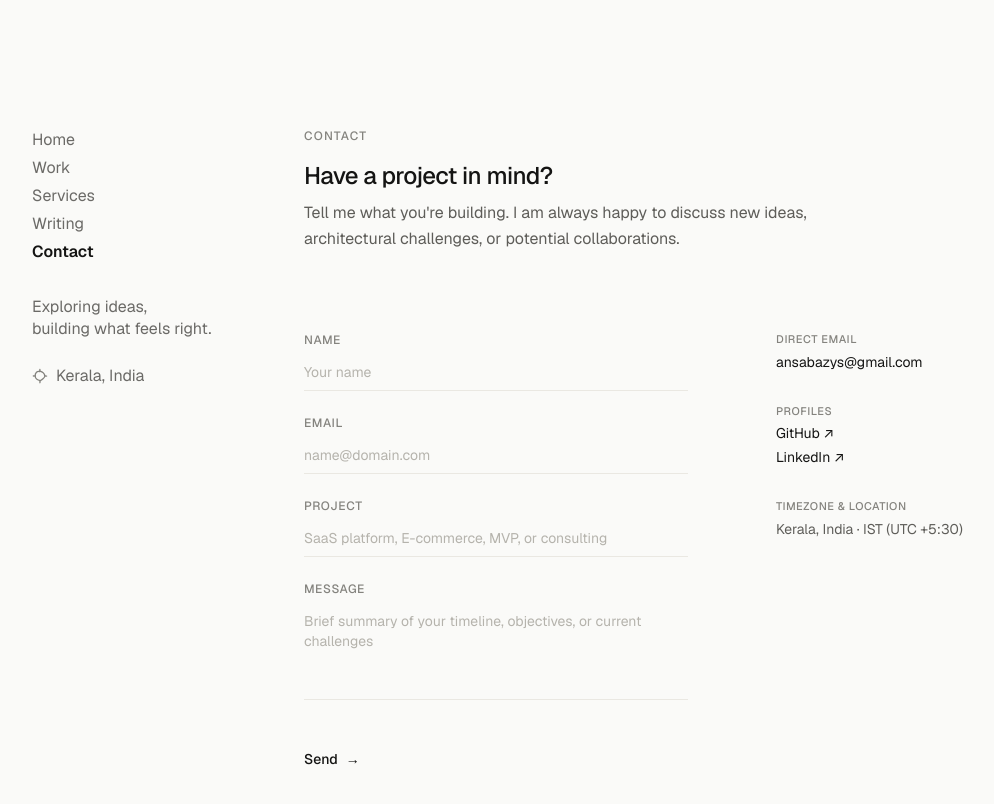
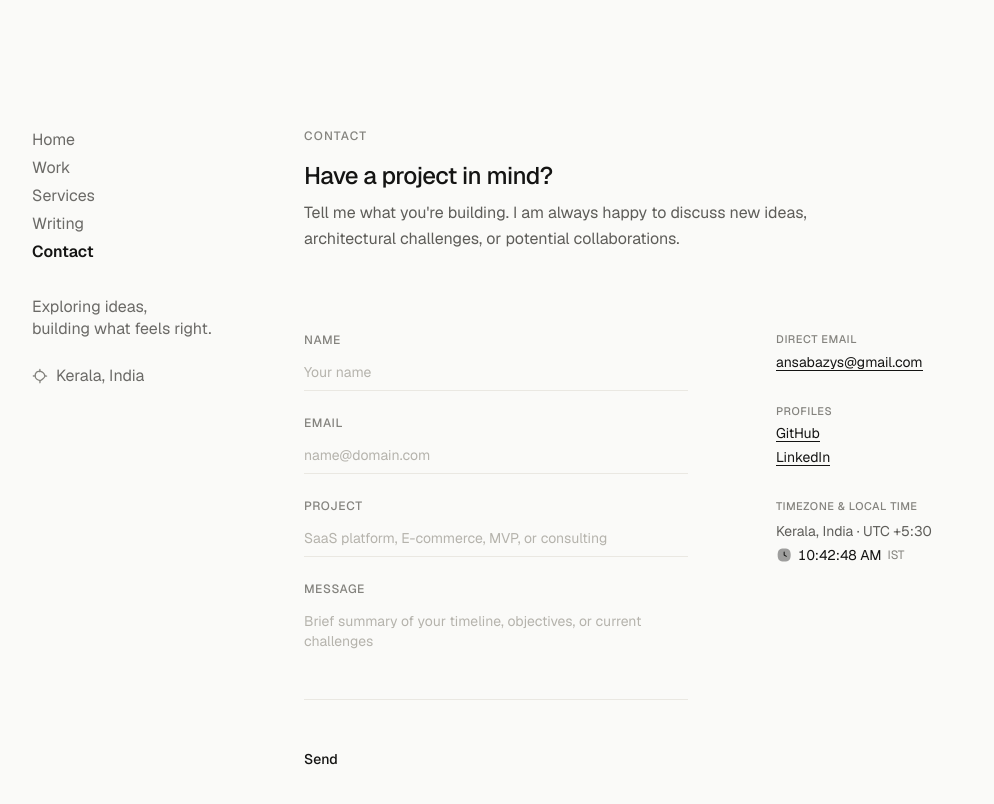
Before and after one commit to ansabazys/portfolio, a Next.js app: page /contact in a window 1280 px wide. Shown: the top 804 px of the page, without its empty margins (128-1122 px from the left). Built offline with nearby package versions, Linux system fonts and the light colour scheme.

Commit message:
feat: add animated underline hover sweep, KeralaTime component, and refine UI links

```diff
--- a/app/about/page.tsx
+++ b/app/about/page.tsx
@@ -207,10 +207,9 @@ export default function AboutPage() {
                 <div className="mt-4">
                   <Link
                     href="/contact"
-                    className="inline-flex items-center gap-1.5 text-xs font-medium text-[#141413] hover:opacity-70 transition-opacity"
+                    className="inline-flex items-center text-xs font-medium text-[#141413] hover:opacity-70 transition-opacity"
                   >
                     <span>Get in touch</span>
-                    <span>→</span>
                   </Link>
                 </div>
               </div>
--- a/app/contact/page.tsx
+++ b/app/contact/page.tsx
@@ -1,6 +1,7 @@
 import React from "react";
 import { Container } from "@/components/ui/Container";
 import { ContactForm } from "@/components/contact/ContactForm";
+import { KeralaTime } from "@/components/contact/KeralaTime";
 import { siteConfig, constructMetadata } from "@/lib/seo";
 
 export const metadata = constructMetadata({
@@ -42,7 +43,7 @@ export default function ContactPage() {
               </span>
               <a
                 href={`mailto:${siteConfig.email}`}
-                className="text-[#141413] hover:underline"
+                className="animated-underline text-[#141413]"
               >
                 {siteConfig.email}
               </a>
@@ -58,9 +59,9 @@ export default function ContactPage() {
                     href={siteConfig.github}
                     target="_blank"
                     rel="noopener noreferrer"
-                    className="text-[#141413] hover:underline"
+                    className="animated-underline text-[#141413]"
                   >
-                    GitHub ↗
+                    GitHub
                   </a>
                 </div>
                 <div>
@@ -68,21 +69,19 @@ export default function ContactPage() {
                     href={siteConfig.linkedin}
                     target="_blank"
                     rel="noopener noreferrer"
-                    className="text-[#141413] hover:underline"
+                    className="animated-underline text-[#141413]"
                   >
-                    LinkedIn ↗
+                    LinkedIn
                   </a>
                 </div>
               </div>
             </div>
 
             <div>
-              <span className="block text-[11px] uppercase tracking-wider text-[#84837E] font-medium mb-1">
-                Timezone & Location
+              <span className="block text-[11px] uppercase tracking-wider text-[#84837E] font-medium mb-1.5">
+                Timezone & Local Time
               </span>
-              <p className="text-[#5E5D59]">
-                Kerala, India · IST (UTC +5:30)
-              </p>
+              <KeralaTime />
             </div>
           </div>
         </div>
--- a/app/globals.css
+++ b/app/globals.css
@@ -46,9 +46,22 @@ body {
   color: #FAFAF8;
 }
 
-:focus-visible {
+:focus-visible:not(input):not(textarea) {
   outline: 1.5px solid #141413;
   outline-offset: 3px;
+}
+
+input,
+textarea {
+  outline: none;
+}
+
+input:focus,
+input:focus-visible,
+textarea:focus,
+textarea:focus-visible {
+  outline: none !important;
+  box-shadow: none !important;
 }
 
 /* Subtle editorial scrollbar */
@@ -64,3 +77,55 @@ body {
 ::-webkit-scrollbar-thumb:hover {
   background: #D5D3CC;
 }
+
+/* Animated Underline with Left-to-Right Blue Sweep */
+.animated-underline {
+  position: relative;
+  display: inline-block;
+  vertical-align: baseline;
+  line-height: 1;
+  text-decoration: none;
+  background-image: linear-gradient(to right, #2563eb 50%, currentColor 50%);
+  background-size: 200% 100%;
+  background-position: 100% 0;
+  -webkit-background-clip: text;
+  background-clip: text;
+  -webkit-text-fill-color: transparent;
+  transition: background-position 0.35s cubic-bezier(0.4, 0, 0.2, 1);
+  cursor: pointer;
+}
+
+.animated-underline::before {
+  content: "";
+  position: absolute;
+  left: 0;
+  bottom: -2px;
+  width: 100%;
+  height: 1px;
+  background-color: currentColor;
+  pointer-events: none;
+}
+
+.animated-underline::after {
+  content: "";
+  position: absolute;
+  left: 0;
+  bottom: -2px;
+  width: 100%;
+  height: 1px;
+  background-color: #2563eb;
+  transform: scaleX(0);
+  transform-origin: left;
+  transition: transform 0.35s cubic-bezier(0.4, 0, 0.2, 1);
+  pointer-events: none;
+}
+
+.animated-underline:hover,
+.animated-underline:focus-visible {
+  background-position: 0 0;
+}
+
+.animated-underline:hover::after,
+.animated-underline:focus-visible::after {
+  transform: scaleX(1);
+}
--- a/app/writing/[slug]/page.tsx
+++ b/app/writing/[slug]/page.tsx
@@ -52,7 +52,6 @@ export default async function ArticleDetailPage({
             href="/writing"
             className="inline-flex items-center gap-2 text-xs text-[#84837E] hover:text-[#141413] transition-colors"
           >
-            <span>←</span>
             <span>Back to Writing</span>
           </Link>
         </div>
@@ -116,7 +115,6 @@ export default async function ArticleDetailPage({
             href="/writing"
             className="inline-flex items-center gap-2 text-xs text-[#84837E] hover:text-[#141413] transition-colors"
           >
-            <span>←</span>
             <span>All Articles</span>
           </Link>
         </div>
--- a/app/writing/page.tsx
+++ b/app/writing/page.tsx
@@ -47,9 +47,8 @@ export default function WritingPage() {
                   {article.description}
                 </p>
 
-                <div className="mt-4 inline-flex items-center gap-1 text-xs font-medium text-[#141413] opacity-0 transition-opacity duration-200 group-hover:opacity-100">
+                <div className="mt-4 inline-flex items-center text-xs font-medium text-[#141413] opacity-0 transition-opacity duration-200 group-hover:opacity-100">
                   <span>Read article</span>
-                  <span>→</span>
                 </div>
               </Link>
             </article>
--- a/components/contact/ContactForm.tsx
+++ b/components/contact/ContactForm.tsx
@@ -33,7 +33,7 @@ export function ContactForm() {
         <button
           type="button"
           onClick={() => setStatus("idle")}
-          className="mt-4 text-xs underline text-[#84837E] hover:text-[#141413] transition-colors"
+          className="animated-underline mt-4 text-xs text-[#84837E]"
         >
           Send another message
         </button>
@@ -44,10 +44,10 @@ export function ContactForm() {
   return (
     <form onSubmit={handleSubmit} className="space-y-6">
       {/* Name */}
-      <div className="space-y-1.5">
+      <div className="space-y-1.5 group">
         <label
           htmlFor="name"
-          className="block text-xs uppercase tracking-wider text-[#84837E] font-medium"
+          className="block text-xs uppercase tracking-wider text-[#84837E] group-focus-within:text-blue-600 font-medium transition-colors"
         >
           Name
         </label>
@@ -58,15 +58,15 @@ export function ContactForm() {
           value={formData.name}
           onChange={(e) => setFormData({ ...formData, name: e.target.value })}
           placeholder="Your name"
-          className="w-full bg-transparent border-b border-[#EAE8E2] py-2 text-sm text-[#141413] placeholder-[#B5B3AC] focus:border-[#141413] focus:outline-none transition-colors rounded-none"
+          className="w-full bg-transparent border-b border-[#EAE8E2] py-2 text-sm text-[#141413] placeholder-[#B5B3AC] focus:border-blue-600 outline-none focus:outline-none focus-visible:outline-none transition-colors rounded-none"
         />
       </div>
 
       {/* Email */}
-      <div className="space-y-1.5">
+      <div className="space-y-1.5 group">
         <label
           htmlFor="email"
-          className="block text-xs uppercase tracking-wider text-[#84837E] font-medium"
+          className="block text-xs uppercase tracking-wider text-[#84837E] group-focus-within:text-blue-600 font-medium transition-colors"
         >
           Email
         </label>
@@ -77,15 +77,15 @@ export function ContactForm() {
           value={formData.email}
           onChange={(e) => setFormData({ ...formData, email: e.target.value })}
           placeholder="name@domain.com"
-          className="w-full bg-transparent border-b border-[#EAE8E2] py-2 text-sm text-[#141413] placeholder-[#B5B3AC] focus:border-[#141413] focus:outline-none transition-colors rounded-none"
+          className="w-full bg-transparent border-b border-[#EAE8E2] py-2 text-sm text-[#141413] placeholder-[#B5B3AC] focus:border-blue-600 outline-none focus:outline-none focus-visible:outline-none transition-colors rounded-none"
         />
       </div>
 
       {/* Project Type */}
-      <div className="space-y-1.5">
+      <div className="space-y-1.5 group">
         <label
           htmlFor="project"
-          className="block text-xs uppercase tracking-wider text-[#84837E] font-medium"
+          className="block text-xs uppercase tracking-wider text-[#84837E] group-focus-within:text-blue-600 font-medium transition-colors"
         >
           Project
         </label>
@@ -95,15 +95,15 @@ export function ContactForm() {
           value={formData.project}
           onChange={(e) => setFormData({ ...formData, project: e.target.value })}
           placeholder="SaaS platform, E-commerce, MVP, or consulting"
-          className="w-full bg-transparent border-b border-[#EAE8E2] py-2 text-sm text-[#141413] placeholder-[#B5B3AC] focus:border-[#141413] focus:outline-none transition-colors rounded-none"
+          className="w-full bg-transparent border-b border-[#EAE8E2] py-2 text-sm text-[#141413] placeholder-[#B5B3AC] focus:border-blue-600 outline-none focus:outline-none focus-visible:outline-none transition-colors rounded-none"
         />
       </div>
 
       {/* Message */}
-      <div className="space-y-1.5">
+      <div className="space-y-1.5 group">
         <label
           htmlFor="message"
-          className="block text-xs uppercase tracking-wider text-[#84837E] font-medium"
+          className="block text-xs uppercase tracking-wider text-[#84837E] group-focus-within:text-blue-600 font-medium transition-colors"
         >
           Message
         </label>
@@ -114,7 +114,7 @@ export function ContactForm() {
           value={formData.message}
           onChange={(e) => setFormData({ ...formData, message: e.target.value })}
           placeholder="Brief summary of your timeline, objectives, or current challenges"
-          className="w-full bg-transparent border-b border-[#EAE8E2] py-2 text-sm text-[#141413] placeholder-[#B5B3AC] focus:border-[#141413] focus:outline-none transition-colors rounded-none resize-none"
+          className="w-full bg-transparent border-b border-[#EAE8E2] py-2 text-sm text-[#141413] placeholder-[#B5B3AC] focus:border-blue-600 outline-none focus:outline-none focus-visible:outline-none transition-colors rounded-none resize-none"
         />
       </div>
 
@@ -126,9 +126,6 @@ export function ContactForm() {
           className="group inline-flex items-center gap-2 text-sm font-medium text-[#141413] hover:opacity-70 disabled:opacity-50 transition-opacity"
         >
           <span>{status === "submitting" ? "Sending..." : "Send"}</span>
-          <span className="inline-block transition-transform duration-200 group-hover:translate-x-0.5">
-            →
-          </span>
         </button>
       </div>
     </form>
--- /dev/null
+++ b/components/contact/KeralaTime.tsx
@@ -0,0 +1,58 @@
+"use client";
+
+import { useEffect, useState } from "react";
+
+export function KeralaTime() {
+  const [time, setTime] = useState<string>("");
+
+  useEffect(() => {
+    const updateTime = () => {
+      const now = new Date();
+      const formatted = new Intl.DateTimeFormat("en-US", {
+        timeZone: "Asia/Kolkata",
+        hour: "numeric",
+        minute: "2-digit",
+        second: "2-digit",
+        hour12: true,
+      }).format(now);
+      setTime(formatted);
+    };
+
+    updateTime();
+    const interval = setInterval(updateTime, 1000);
+    return () => clearInterval(interval);
+  }, []);
+
+  return (
+    <div className="space-y-1">
+      <p className="text-[#5E5D59]">
+        Kerala, India · UTC +5:30
+      </p>
+      <div className="flex items-center gap-1.5 text-sm text-[#141413] tabular-nums">
+        <svg
+          width="16"
+          height="16"
+          viewBox="0 0 24 24"
+          fill="none"
+          xmlns="http://www.w3.org/2000/svg"
+          className="w-4 h-4 shrink-0 text-[#141413]"
+          aria-hidden="true"
+        >
+          <path
+            opacity="0.4"
+            fillRule="evenodd"
+            clipRule="evenodd"
+            d="M12.25 2.25C5.051 2.25 2.5 4.801 2.5 12C2.5 19.198 5.051 21.75 12.25 21.75C19.449 21.75 22 19.198 22 12C22 4.801 19.449 2.25 12.25 2.25Z"
+            fill="currentColor"
+          />
+          <path
+            d="M15.639 14.7668C15.895 14.7668 16.144 14.6358 16.284 14.4008C16.496 14.0458 16.38 13.5858 16.024 13.3728L12.999 11.5688V7.63281C12.999 7.21881 12.663 6.88281 12.249 6.88281C11.835 6.88281 11.499 7.21881 11.499 7.63281V11.9948C11.499 12.2578 11.638 12.5038 11.865 12.6388L15.256 14.6618C15.376 14.7328 15.509 14.7668 15.639 14.7668Z"
+            fill="currentColor"
+          />
+        </svg>
+        <span>{time || "--:--:--"}</span>{" "}
+        <span className="text-xs text-[#84837E]">IST</span>
+      </div>
+    </div>
+  );
+}
--- a/components/work/ProjectList.tsx
+++ b/components/work/ProjectList.tsx
@@ -55,9 +55,6 @@ export function ProjectList({ projects }: ProjectListProps) {
                   <span className="font-mono text-xs">
                     {project.year}
                   </span>
-                  <span className="inline-block transition-transform duration-200 ease-out group-hover:translate-x-1 group-hover:text-[#141413]">
-                    →
-                  </span>
                 </div>
               </div>
             </Link>
```
Also changed, not shown: app/services/[slug]/page.tsx (+3 -7 lines), app/services/page.tsx (+3 -12 lines), app/work/[slug]/page.tsx (+4 -5 lines), components/home/Hero.tsx (+4 -7 lines).
